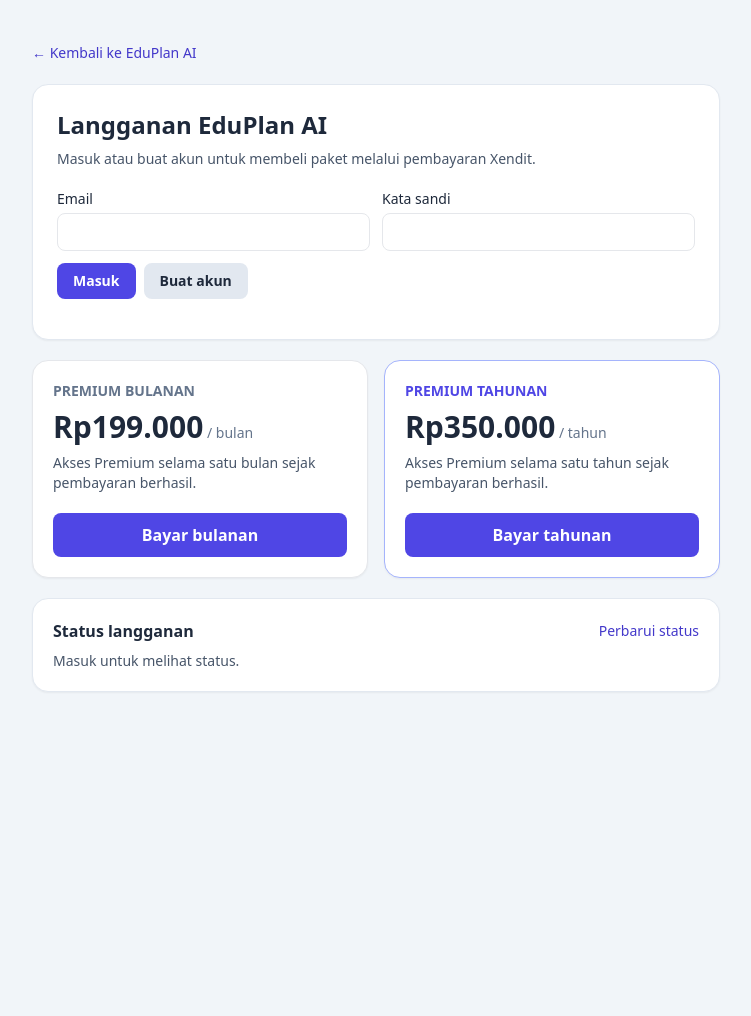
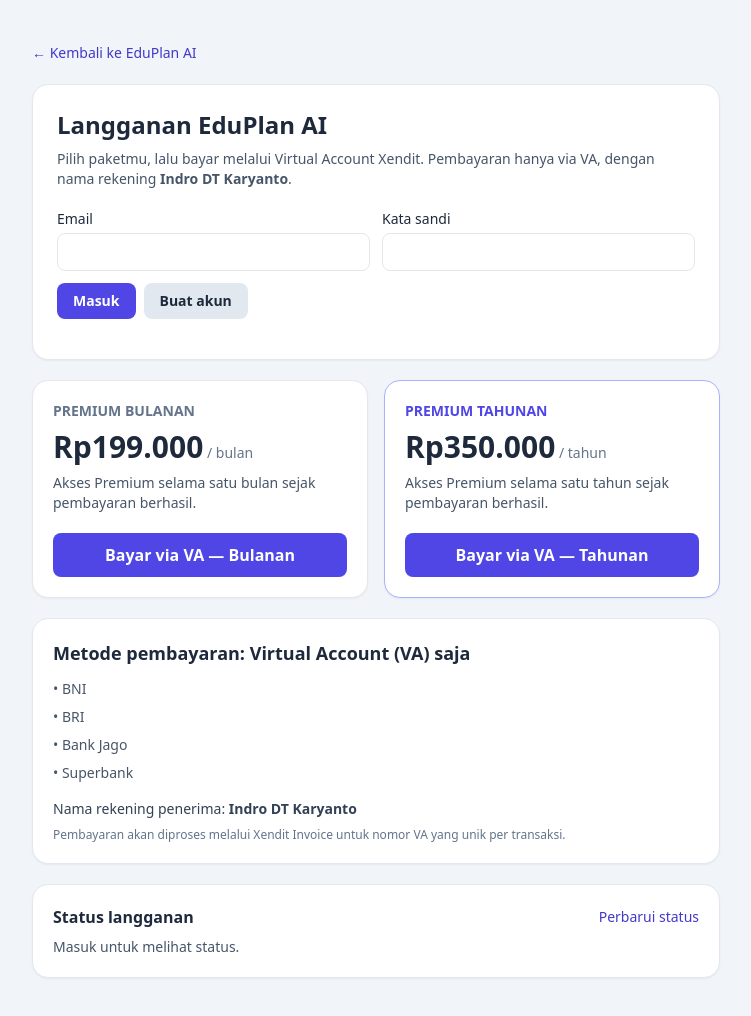
Before and after one commit to dtindro54-ctrl/fluffy-octo-tribble, a plain HTML site: page subscription.html in a window 1280 px wide. Shown: the whole page, without its empty margins (264-1015 px from the left). Before the commit the page ends 800 px from the top, so only its background shows below. Drawn offline with nearby package versions, Linux system fonts and the light colour scheme.

Commit message:
Align checkout to VA-only Xendit flow and correct account holder name to Indro DT Karyanto.

```diff
--- a/subscription.html
+++ b/subscription.html
@@ -12,7 +12,7 @@
     <a class="text-sm text-indigo-700 hover:underline" href="./index-v2.html">← Kembali ke EduPlan AI</a>
     <section class="bg-white rounded-2xl shadow-sm border border-slate-200 p-6 mt-5">
       <h1 class="text-2xl font-bold">Langganan EduPlan AI</h1>
-      <p class="text-sm text-slate-600 mt-2">Masuk atau buat akun untuk membeli paket melalui pembayaran Xendit.</p>
+      <p class="text-sm text-slate-600 mt-2">Pilih paketmu, lalu bayar melalui Virtual Account Xendit. Pembayaran hanya via VA, dengan nama rekening <strong>Indro DT Karyanto</strong>.</p>
       <div id="setup-warning" class="hidden bg-amber-50 border border-amber-300 text-amber-900 rounded-lg p-3 mt-4 text-sm"></div>
       <div id="auth-panel" class="grid md:grid-cols-2 gap-3 mt-5">
         <label class="text-sm">Email
@@ -35,14 +35,28 @@
         <p class="text-sm font-semibold text-slate-500">PREMIUM BULANAN</p>
         <p class="text-3xl font-bold mt-2">Rp199.000<span class="text-sm font-normal text-slate-500"> / bulan</span></p>
         <p class="text-sm text-slate-600 mt-2">Akses Premium selama satu bulan sejak pembayaran berhasil.</p>
-        <button data-plan="monthly" class="buy-plan mt-5 w-full bg-indigo-600 hover:bg-indigo-700 text-white rounded-lg px-4 py-2.5 font-semibold">Bayar bulanan</button>
+        <button data-plan="monthly" class="buy-plan mt-5 w-full bg-indigo-600 hover:bg-indigo-700 text-white rounded-lg px-4 py-2.5 font-semibold">Bayar via VA — Bulanan</button>
       </article>
       <article class="bg-white rounded-2xl shadow-sm border border-indigo-300 p-5">
         <p class="text-sm font-semibold text-indigo-600">PREMIUM TAHUNAN</p>
         <p class="text-3xl font-bold mt-2">Rp350.000<span class="text-sm font-normal text-slate-500"> / tahun</span></p>
         <p class="text-sm text-slate-600 mt-2">Akses Premium selama satu tahun sejak pembayaran berhasil.</p>
-        <button data-plan="yearly" class="buy-plan mt-5 w-full bg-indigo-600 hover:bg-indigo-700 text-white rounded-lg px-4 py-2.5 font-semibold">Bayar tahunan</button>
+        <button data-plan="yearly" class="buy-plan mt-5 w-full bg-indigo-600 hover:bg-indigo-700 text-white rounded-lg px-4 py-2.5 font-semibold">Bayar via VA — Tahunan</button>
       </article>
+    </section>
+
+    <section class="bg-white rounded-2xl shadow-sm border border-slate-200 p-5 mt-5">
+      <h2 class="font-bold text-lg">Metode pembayaran: Virtual Account (VA) saja</h2>
+      <ul class="text-sm text-slate-600 mt-3 space-y-2">
+        <li>• BNI</li>
+        <li>• BRI</li>
+        <li>• Bank Jago</li>
+        <li>• Superbank</li>
+      </ul>
+      <p class="text-sm text-slate-700 mt-4">
+        Nama rekening penerima: <strong>Indro DT Karyanto</strong>
+      </p>
+      <p class="text-xs text-slate-500 mt-2">Pembayaran akan diproses melalui Xendit Invoice untuk nomor VA yang unik per transaksi.</p>
     </section>
 
     <section class="bg-white rounded-2xl shadow-sm border border-slate-200 p-5 mt-5">
@@ -55,8 +69,6 @@
   </main>
 
   <script>
-    // Isi nilai ini dari project Supabase Anda. URL dan anon key boleh berada di frontend;
-    // service role key dan Xendit secret key hanya boleh berada di Edge Function secrets.
     const SUPABASE_URL = "YOUR_SUPABASE_PROJECT_URL";
     const SUPABASE_ANON_KEY = "YOUR_SUPABASE_ANON_KEY";
     const configured = SUPABASE_URL.startsWith("https://") && !SUPABASE_URL.includes("YOUR_") && !SUPABASE_ANON_KEY.includes("YOUR_");
```
Also changed, not shown: README-XENDIT.md.
